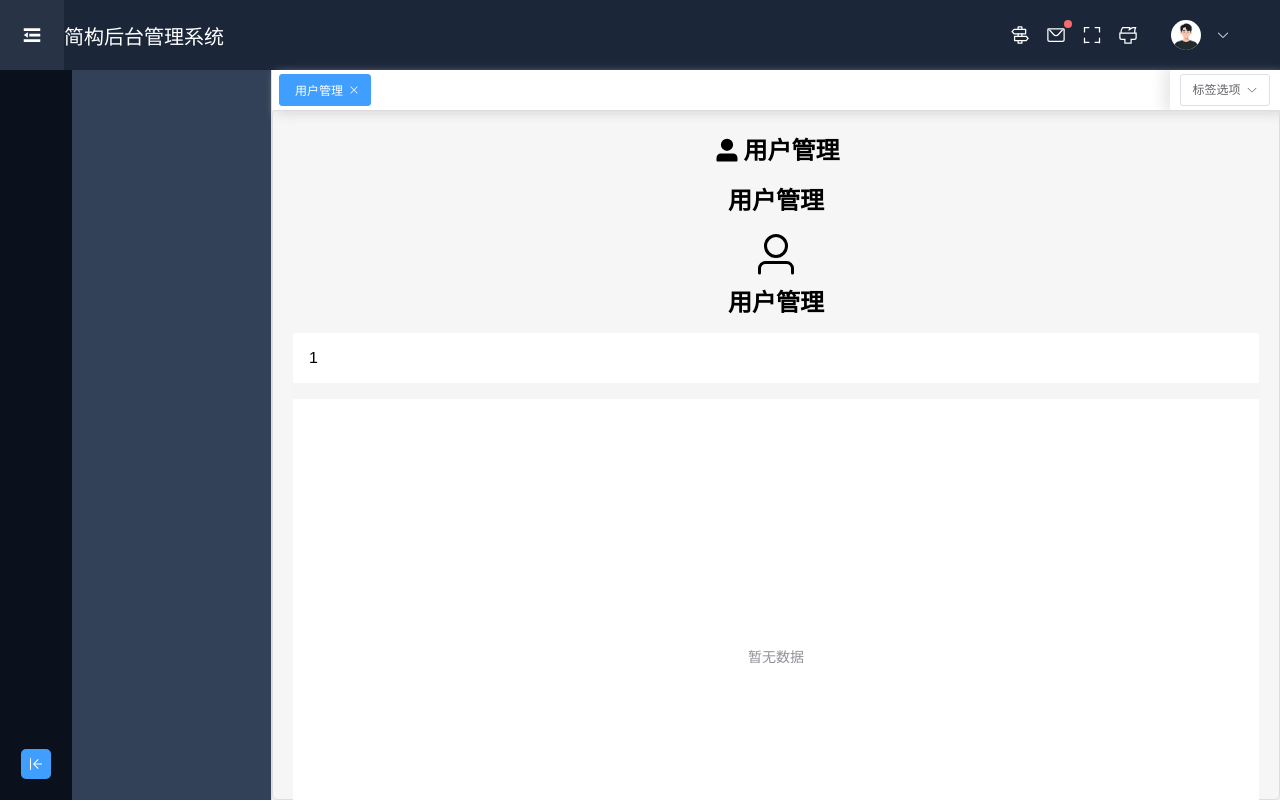
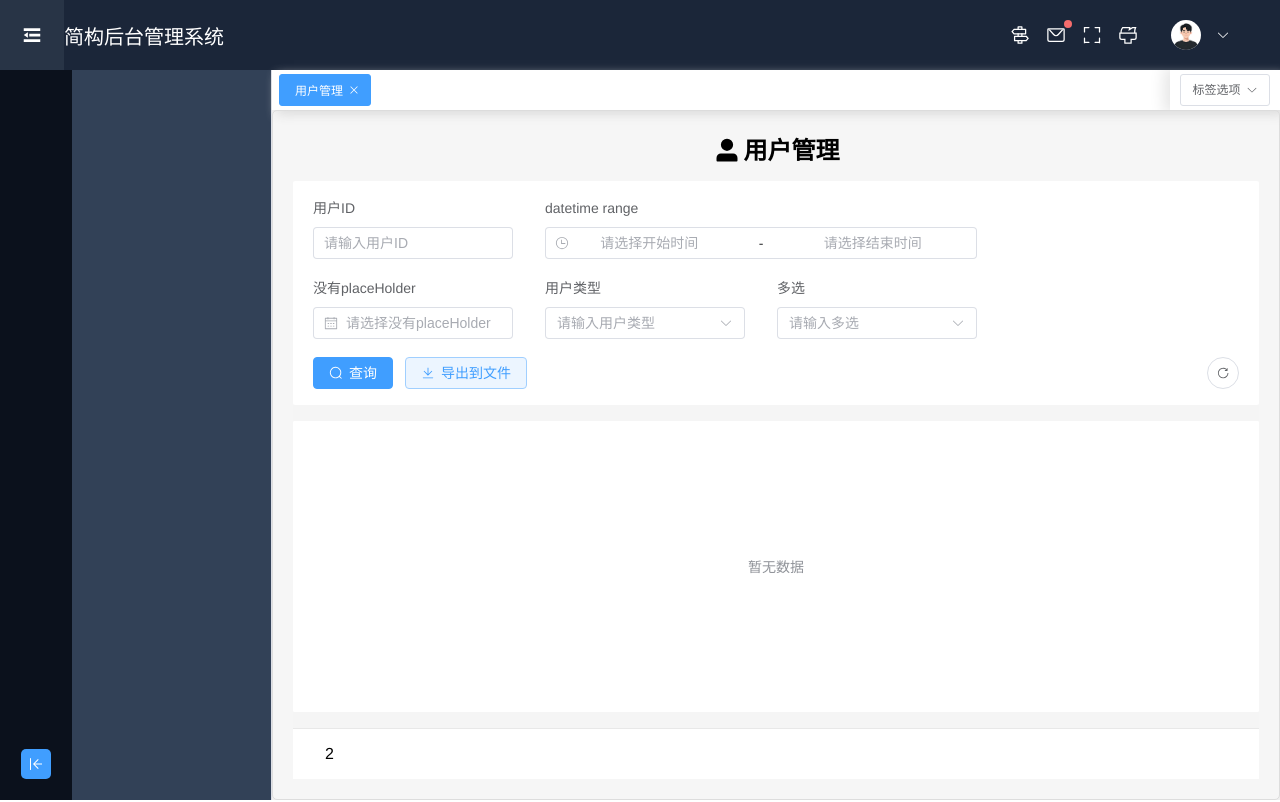
Before and after one commit to footprintcat/admin-template, a Vue app in the folder admin-frontend/: page /system/user/manage in a window 1280 px wide. Shown: the top 802 px of the page. Built offline with nearby package versions, Linux system fonts and the light colour scheme.

Commit message:
feat(frontend): manage-list 组件支持渲染查询条件

```diff
--- /dev/null
+++ b/admin-frontend/src/components/core/manage-list/components/manage-list-search-form.vue
@@ -0,0 +1,78 @@
+<template>
+  <el-form :inline="true" :label-position="props.searchFormLabelPosition">
+    <el-form-item v-for="(searchInput, index) in props.searchInputList" :key="index" :label="searchInput.label"
+      :style="{ width: `${calcItemWidth(searchInput.columnGap)}px` }">
+      <template v-if="searchInput.type === 'text'">
+        <el-input v-model="tempVModel" clearable :placeholder="searchInput.placeHolder || `请输入${searchInput.label}`" />
+      </template>
+      <template v-else-if="searchInput.type === 'dropdown'">
+        <el-select v-model="tempVModel" clearable filterable :multiple="searchInput.multipleSelection" collapse-tags
+          collapse-tags-tooltip :placeholder="searchInput.placeHolder || `请输入${searchInput.label}`">
+          <el-option v-for="item in tempOptions" :key="item.value" :label="item.label" :value="item.value" />
+        </el-select>
+      </template>
+      <template v-else-if="searchInput.type === 'datetime'">
+        <el-date-picker v-model="tempVModel" clearable
+          :placeholder="searchInput.placeHolder || `请选择${searchInput.label}`" />
+      </template>
+      <template v-else-if="searchInput.type === 'datetime-range'">
+        <el-date-picker v-model="tempVModel" clearable type="datetimerange"
+          :start-placeholder="searchInput.placeHolderStart || `请选择开始时间`"
+          :end-placeholder="searchInput.placeHolderEnd || `请选择结束时间`" />
+      </template>
+      <template v-else>
+        <el-input placeholder="未知的搜索条件类型" disabled />
+      </template>
+    </el-form-item>
+  </el-form>
+</template>
+
+<script setup lang="ts">
+import type { SearchInputList } from '../types/search-input'
+
+interface Props {
+  /** 搜索输入框label */
+  searchFormLabelPosition?: 'top' | 'left'
+  searchInputList?: SearchInputList
+}
+
+const props = withDefaults(defineProps<Props>(), {
+  searchFormLabelPosition: 'top',
+  searchInputList: () => [] satisfies SearchInputList,
+})
+
+// 搜索条件中，一个单位宽度是多宽
+const elFormItemWidth = 200 // px
+// element plus 两个 form item 之间的间距
+const elFormItemGapSpace = 32 // px
+
+function calcItemWidth(columnGap?: number) {
+  return columnGap
+    ? (elFormItemWidth * columnGap) + (elFormItemGapSpace * (columnGap - 1))
+    : elFormItemWidth
+}
+
+const tempVModel = ref()
+const tempOptions = [
+  {
+    value: 'Option1',
+    label: 'Option1',
+  },
+  {
+    value: 'Option2',
+    label: 'Option2',
+  },
+  {
+    value: 'Option3',
+    label: 'Option3',
+  },
+  {
+    value: 'Option4',
+    label: 'Option4',
+  },
+  {
+    value: 'Option5',
+    label: 'Option5',
+  },
+]
+</script>
--- a/admin-frontend/src/components/core/manage-list/manage-list.vue
+++ b/admin-frontend/src/components/core/manage-list/manage-list.vue
@@ -2,7 +2,17 @@
   <div class="manage-list-wrapper" :class="[props.tableFillHeight ? 'fill-height' : '']">
     <!-- 顶部查询条件 -->
     <div class="top-container">
-      1
+      <manage-list-search-form :search-form-label-position="props.searchFormLabelPosition"
+        :search-input-list="props.searchInputList" />
+      <div>
+        <el-button type="primary" :icon="Search">
+          查询
+        </el-button>
+        <el-button type="primary" plain :icon="Download">
+          导出到文件
+        </el-button>
+        <el-button type="default" :icon="RefreshRight" circle style="float: right;"></el-button>
+      </div>
     </div>
 
     <div class="table-container" :class="[props.tableFillHeight ? 'fill-height' : '']">
@@ -22,13 +32,23 @@
 
 <script setup lang="ts">
 import type { ElTable } from 'element-plus'
+import { Download, RefreshRight, Search } from '@element-plus/icons-vue'
+import ManageListSearchForm from './components/manage-list-search-form.vue'
+import type { SearchInputList } from './types/search-input'
 
-const props = defineProps({
-  tableFillHeight: {
-    type: Boolean,
-    required: false,
-    default: true,
-  },
+interface Props {
+  tableFillHeight?: boolean
+  showExportButton?: boolean
+  /** 搜索输入框label */
+  searchFormLabelPosition?: 'top' | 'left'
+  searchInputList?: SearchInputList
+}
+
+const props = withDefaults(defineProps<Props>(), {
+  tableFillHeight: true,
+  showExportButton: true,
+  searchFormLabelPosition: 'top',
+  searchInputList: () => [] satisfies SearchInputList,
 })
 
 const manageListTableRef = ref<InstanceType<typeof ElTable>>()
@@ -54,7 +74,7 @@ const manageListTableRef = ref<InstanceType<typeof ElTable>>()
 
 .top-container {
   background-color: #ffffff;
-  padding: 16px;
+  padding: 16px 20px;
   margin-bottom: 16px;
   border-radius: 2px;
   /* box-shadow: 0 2px 4px rgba(0, 0, 0, 0.1); */
--- /dev/null
+++ b/admin-frontend/src/components/core/manage-list/types/search-input.ts
@@ -0,0 +1,40 @@
+export interface SearchInputBase {
+  /** 搜索项名称 */
+  label: string
+  /** 跨几列 - 跨列时指定此项 */
+  columnGap?: number
+}
+
+export interface TextSearchInput {
+  type: 'text'
+  /** 占位符文字 */
+  placeHolder?: string
+}
+
+export interface DropdownSearchInput {
+  type: 'dropdown'
+  placeHolder?: string
+  /** 是否支持多选 */
+  multipleSelection?: boolean
+}
+
+export interface DateTimeSearchInput {
+  type: 'datetime'
+  placeHolder?: string
+}
+
+export interface DateTimeRangeSearchInput {
+  type: 'datetime-range'
+  placeHolderStart?: string
+  placeHolderEnd?: string
+}
+
+export type SearchInput = SearchInputBase &
+  (
+    | TextSearchInput
+    | DropdownSearchInput
+    | DateTimeSearchInput
+    | DateTimeRangeSearchInput
+  )
+
+export type SearchInputList = Array<SearchInput>
--- /dev/null
+++ b/admin-frontend/src/components/manage-list/edit-device-icon.vue
@@ -0,0 +1,93 @@
+<template>
+    <div v-if="editInfoRef">
+        <!-- <p>editInfo: {{ editInfoRef }}</p> -->
+        <!-- <p>url: {{ url }}</p> -->
+
+        <div style="display: grid; grid-template-columns: 100px 1fr;">
+            <el-image :src="url" :style="{ height: `${height}px`, width: `${ratio * height}px` }">
+                <template #error>
+                    <div class="image-slot">
+                        <el-icon>
+                            <IconPicture />
+                        </el-icon>
+                    </div>
+                </template>
+            </el-image>
+            <div>
+                <p style="margin: 0; padding: 0;">
+                    <el-text>
+                        颜色：{{ editInfoRef.custom.color || '默认' }}
+                    </el-text>
+                    <el-color-picker v-model="editInfoRef.custom.color" size="small"
+                        style="margin-left: 5px; margin-right: 5px;" />
+                    <el-button size="small" style="margin-top: -5px;"
+                        @click="() => { if (editInfoRef) { delete editInfoRef.custom.color } }">
+                        恢复默认
+                    </el-button>
+                </p>
+            </div>
+        </div>
+    </div>
+</template>
+
+<script setup lang="ts">
+import { computed, onMounted, ref, watch } from 'vue'
+import { Picture as IconPicture } from '@element-plus/icons-vue'
+import { getIconUrl } from '@/utils/device_icon_utils'
+
+const emit = defineEmits(['update:editInfo'])
+
+interface EditInfo {
+    info: {
+        icon: string;
+        variant: string;
+    };
+    custom: {
+        color?: string;
+    };
+}
+
+const props = defineProps<{
+    editInfo: string;
+}>()
+
+const editInfoRef = ref<EditInfo>()
+
+// const url = ref<string>('')
+const url = computed((): string => editInfoRef.value ? getIconUrl(editInfoRef.value.info.icon, editInfoRef.value.info.variant, editInfoRef.value.custom.color) : '')
+
+onMounted(() => {
+    if (props.editInfo) {
+        editInfoRef.value = JSON.parse(props.editInfo)
+    } else {
+        editInfoRef.value = undefined
+    }
+})
+
+// width : height = ratio   =>   width = ratio * height
+const ratio = 150 / 180
+const height = 100
+
+watch(() => editInfoRef.value, (newVal) => {
+    emit('update:editInfo', JSON.stringify(newVal))
+}, {
+    deep: true,
+})
+
+</script>
+
+<style scoped>
+.image-slot {
+    display: flex;
+    justify-content: center;
+    align-items: center;
+    width: 100%;
+    height: 100%;
+    background: var(--el-fill-color-light);
+    color: var(--el-text-color-secondary);
+}
+
+.image-slot .el-icon {
+    font-size: 24px;
+}
+</style>
--- /dev/null
+++ b/admin-frontend/src/components/manage-list/show-device-icon.vue
@@ -0,0 +1,70 @@
+<template>
+    <!-- {{ url }} -->
+    <!-- {{ props.editInfo }} -->
+    <el-image v-if="editInfo" :src="url" :style="{ width: `${props.height * ratio}px`, height: `${props.height}px` }">
+        <template #error>
+            <div class="image-slot">
+                <el-icon>
+                    <IconPicture />
+                </el-icon>
+            </div>
+        </template>
+    </el-image>
+</template>
+
+<script setup lang="ts">
+import { onMounted, ref, watch } from 'vue'
+import { Picture as IconPicture } from '@element-plus/icons-vue'
+import { getIconUrl } from '@/utils/device_icon_utils'
+
+interface EditInfo {
+    info: {
+        icon: string;
+        variant: string;
+    };
+    custom: {
+        color?: string;
+    };
+}
+
+const props = defineProps<{
+    editInfo: string;
+    height: number;
+}>()
+
+const url = ref<string>('')
+
+const ratio = 150 / 180
+
+function updateEditInfo(editInfoStr: string) {
+    const editInfo: EditInfo = JSON.parse(props.editInfo)
+    // console.log('editInfo.custom.color', editInfo, editInfo.custom.color)
+    url.value = getIconUrl(editInfo.info.icon, editInfo.info.variant, editInfo.custom.color)
+
+}
+onMounted(() => {
+    if (props.editInfo) {
+        updateEditInfo(props.editInfo)
+    }
+})
+
+watch(() => props.editInfo, (newVal) => {
+    updateEditInfo(newVal)
+})
+</script>
+
+<style scoped>
+.image-slot {
+    display: flex;
+    justify-content: center;
+    align-items: center;
+    width: 100%;
+    height: 100%;
+    background: var(--el-fill-color-light);
+    color: var(--el-text-color-secondary);
+}
+
+.image-slot .el-icon {
+    font-size: 16px;
+}
+</style>
--- a/admin-frontend/src/views/system/user/system-user-manage.vue
+++ b/admin-frontend/src/views/system/user/system-user-manage.vue
@@ -1,22 +1,52 @@
 <template>
-  <div class="no-scroll">
+  <!-- class="no-scroll" -->
+  <div style="display: flex; flex-direction: column; ">
+
     <page-title title="用户管理" type="single-line">
       <UserFilled />
     </page-title>
 
-    <page-title title="用户管理" />
+    <!-- <page-title title="用户管理" /> -->
 
+    <!--
     <page-title title="用户管理">
       <User />
     </page-title>
+    -->
 
     <!-- 用户管理 -->
-    <manage-list />
+    <manage-list :search-input-list="searchInputList" />
+
   </div>
 </template>
 
 <script setup lang="ts">
 import { User, UserFilled } from '@element-plus/icons-vue'
 import ManageList from '@/components/core/manage-list/manage-list.vue'
+import type { SearchInputList } from '@/components/core/manage-list/types/search-input'
 
+const searchInputList: SearchInputList = [
+  {
+    label: '用户ID',
+    type: 'text',
+  },
+  {
+    label: 'datetime range',
+    type: 'datetime-range',
+    columnGap: 2,
+  },
+  {
+    label: '没有placeHolder',
+    type: 'datetime',
+  },
+  {
+    label: '用户类型',
+    type: 'dropdown',
+  },
+  {
+    label: '多选',
+    type: 'dropdown',
+    multipleSelection: true,
+  },
+]
 </script>
```
